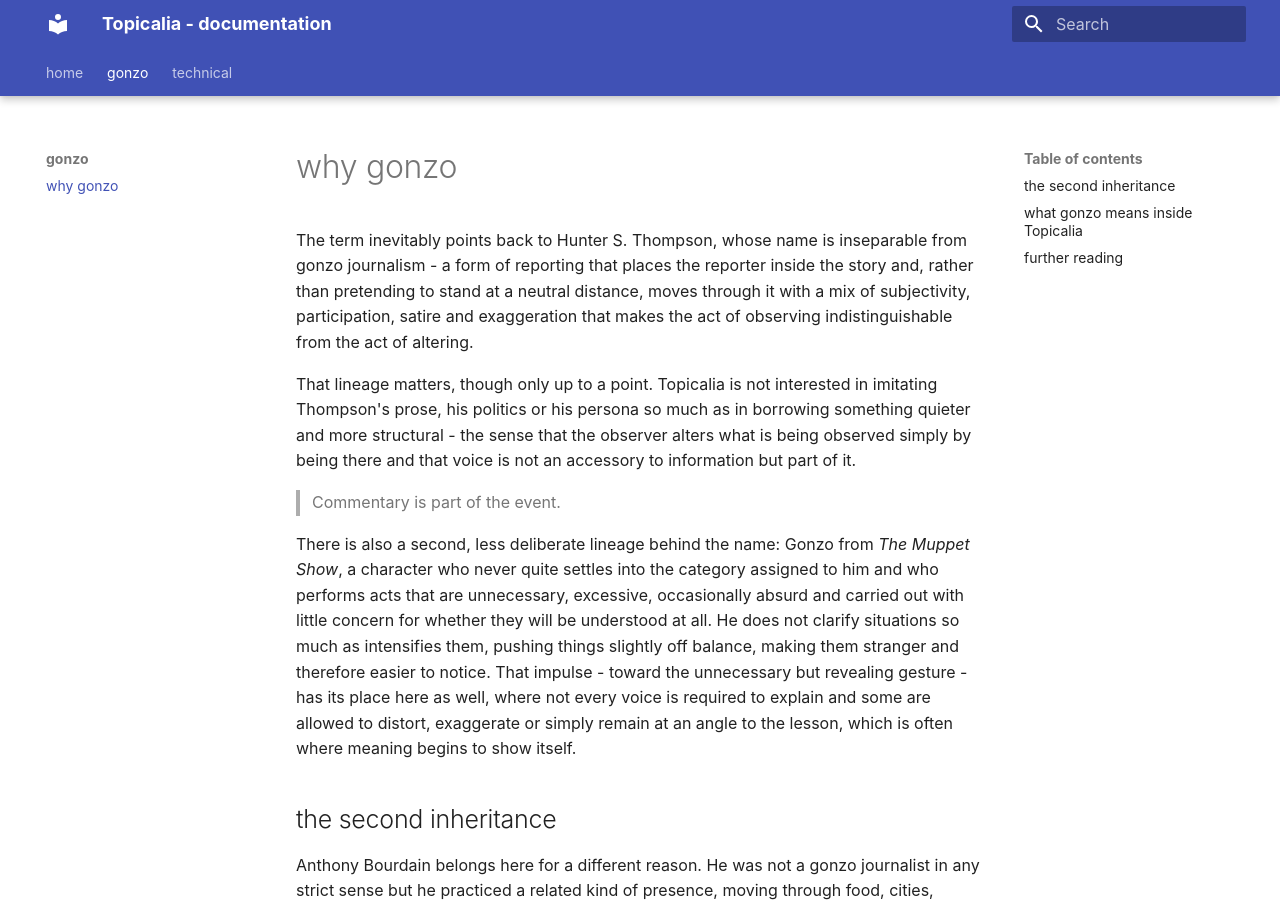
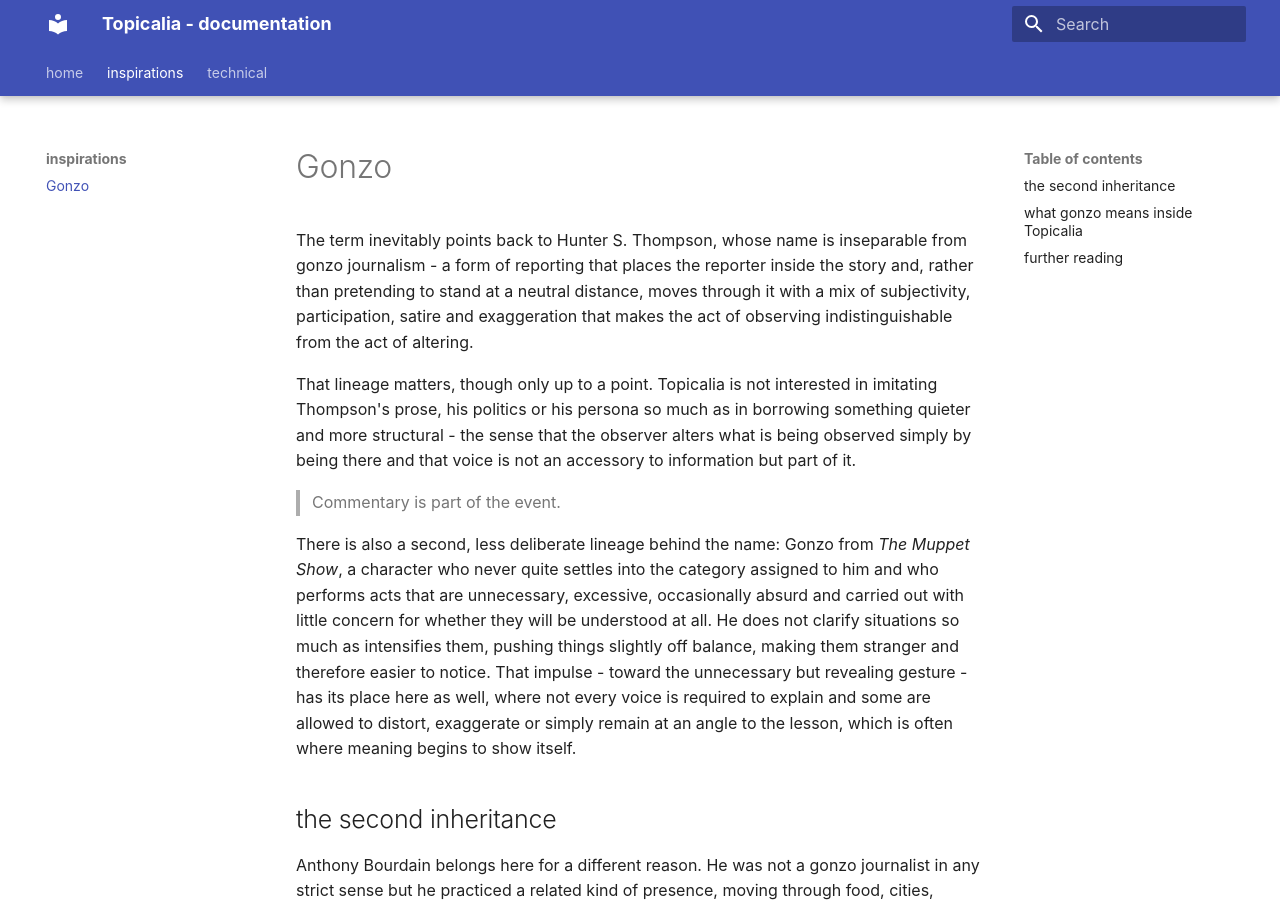
Before and after one commit to jiwanski/topicalia2-notes, an MkDocs documentation site: the page built from docs/inspirations/gonzo.md, in a window 1280 px wide and 900 px high. Built offline with MkDocs 1.6.1 and Material for MkDocs 9.7.7, drawn with Linux system fonts in a browser that asks for light colours.

Commit message:
rename Gonzo section

```diff
--- a/mkdocs.yml
+++ b/mkdocs.yml
@@ -34,8 +34,8 @@ docs_dir: docs
 nav:
   - home:
       - home: index.md
-  - gonzo:
-      - why gonzo: topicalism/gonzo.md
+  - inspirations:
+      - Gonzo: inspirations/gonzo.md
   - technical:
       - To PDF with WeasyPrint: technical/weasyprint.md
 plugins:
```
Also changed, not shown: docs/inspirations/gonzo.md (renamed from docs/topicalism/gonzo.md).
